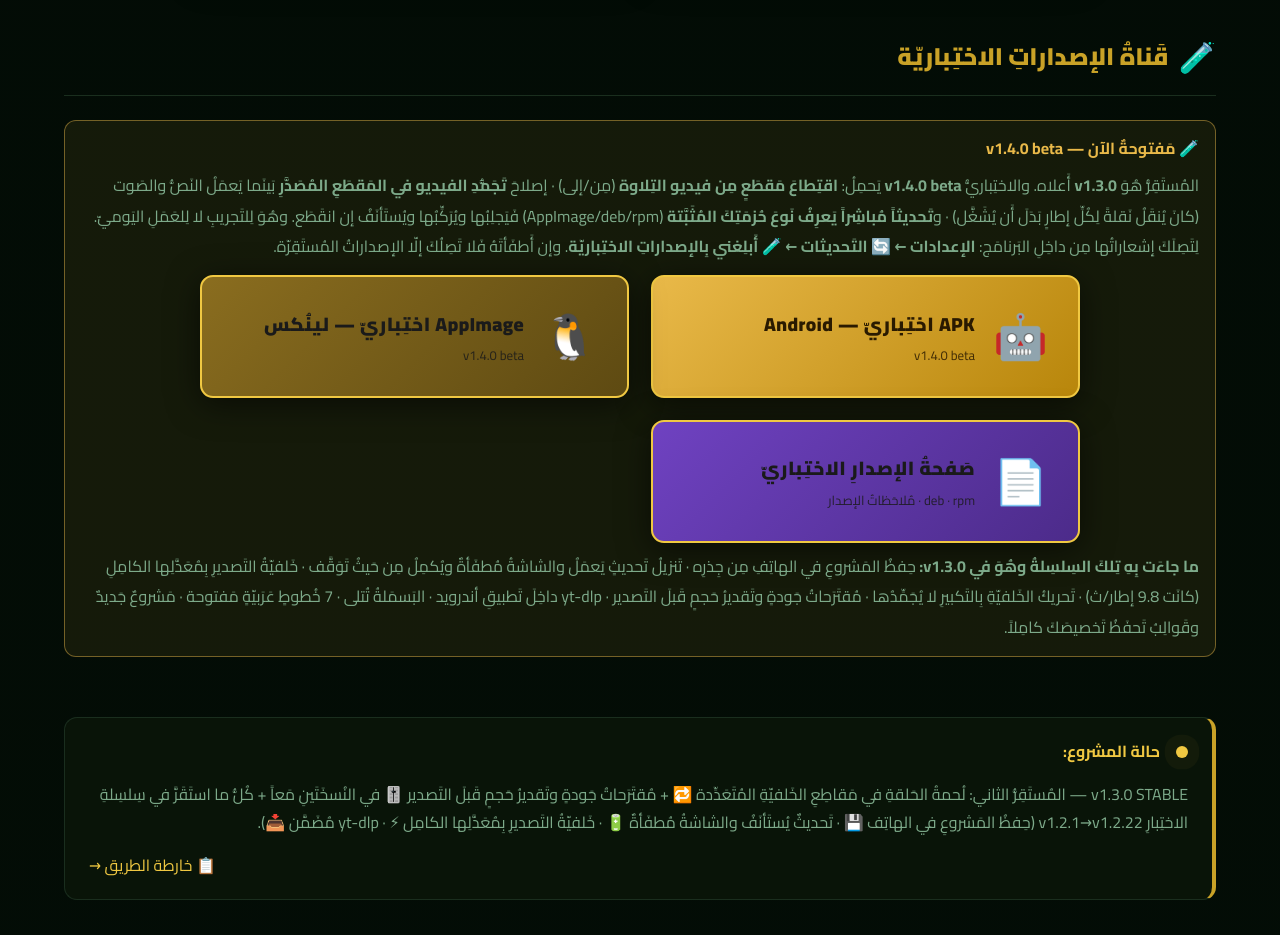
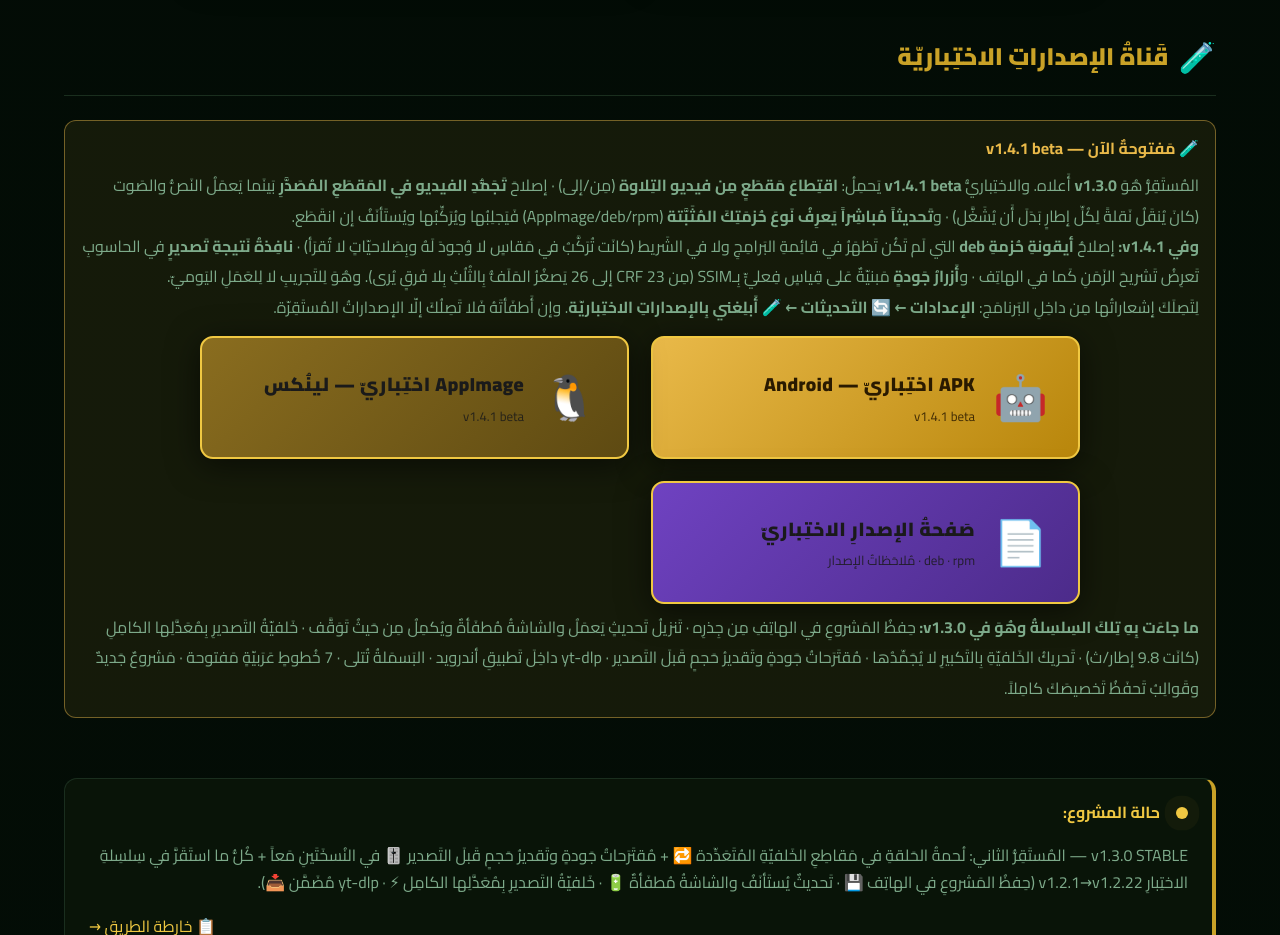
Before and after one commit to SalehGNUTUX/GT-SIRM, a plain HTML site: page index.html in a window 1280 px wide. Shown: the part 1600-2535 px from the top of the page. Drawn offline with Linux system fonts and the light colour scheme; a web font is replaced by a local one.

Commit message:
docs(site): قَناةُ الاختِبارِ عَلى v1.4.1 beta — والمُستَقِرُّ v1.3.0 عُنواناً كَما هو

```diff
--- a/index.html
+++ b/index.html
@@ -354,35 +354,40 @@
   <div class="section">
     <h2 class="section-title"><span class="icon">🧪</span>قَناةُ الإصداراتِ الاختِباريّة</h2>
     <div style="background:rgba(233,185,73,.08);border:1px solid rgba(233,185,73,.45);border-radius:12px;padding:14px 16px;margin-bottom:16px">
-      <p style="margin:0 0 8px;color:#e9b949;font-weight:700">🧪 مَفتوحةٌ الآن — v1.4.0 beta</p>
+      <p style="margin:0 0 8px;color:#e9b949;font-weight:700">🧪 مَفتوحةٌ الآن — v1.4.1 beta</p>
       <p style="margin:0;color:var(--t2);line-height:1.9">
-        المُستَقِرُّ هُوَ <b>v1.3.0</b> أَعلاه. والاختِباريُّ <b>v1.4.0 beta</b>
+        المُستَقِرُّ هُوَ <b>v1.3.0</b> أَعلاه. والاختِباريُّ <b>v1.4.1 beta</b>
         يَحمِلُ: <b>اقتِطاعَ مَقطَعٍ مِن فيديو التِلاوة</b> (مِن/إلى) ·
         إصلاحَ <b>تَجَمُّدِ الفيديو في المَقطَعِ المُصَدَّرِ</b> بَينَما يَعمَلُ النَصُّ
         والصَوت (كانَ يُنقَلُ نَقلةً لِكُلِّ إطارٍ بَدَلَ أَن يُشَغَّل) ·
         و<b>تَحديثاً مُباشِراً يَعرِفُ نَوعَ حُزمَتِكَ المُثَبَّتة</b> (AppImage/deb/rpm)
         فَيَجلِبُها ويُرَكِّبُها ويُستَأنَفُ إن انقَطَع.
+        <br><b>وفي v1.4.1:</b> إصلاحُ <b>أيقونةِ حُزمةِ deb</b> التي لَم تَكُن تَظهَرُ
+        في قائِمةِ البَرامِجِ ولا في الشَريط (كانَت تُرَكَّبُ في مَقاسٍ لا وُجودَ لَهُ
+        وبِصَلاحيّاتٍ لا تُقرَأ) · <b>نافِذةُ نَتيجةِ تَصديرٍ</b> في الحاسوبِ تَعرِضُ
+        تَشريحَ الزَمَنِ كَما في الهاتِف · و<b>أَزرارُ جَودةٍ</b> مَبنيّةٌ عَلى قِياسٍ
+        فِعليٍّ بِـSSIM (مِن CRF 23 إلى 26 يَصغُرُ المَلَفُّ بِالثُلُثِ بِلا فَرقٍ يُرى).
         وهُوَ لِلتَجريبِ لا لِلعَمَلِ اليَوميّ.
         <br>لِتَصِلَكَ إشعاراتُها مِن داخِلِ البَرنامَج:
         <b>الإعدادات ← 🔄 التَحديثات ← 🧪 أَبلِغني بِالإصداراتِ الاختِباريّة</b>.
         وإن أَطفَأتَهُ فَلا تَصِلُكَ إلّا الإصداراتُ المُستَقِرّة.
       </p>
       <div class="hero-cta" style="margin-top:14px">
-        <a href="https://github.com/SalehGNUTUX/GT-SIRM/releases/download/v1.4.0-beta/GT-SIRM-1.4.0-beta.apk" class="hero-btn hero-btn-desktop" target="_blank" rel="noopener" style="background:linear-gradient(135deg,#e9b949,#b8860b);color:#2a1a00">
+        <a href="https://github.com/SalehGNUTUX/GT-SIRM/releases/download/v1.4.1-beta/GT-SIRM-1.4.1-beta.apk" class="hero-btn hero-btn-desktop" target="_blank" rel="noopener" style="background:linear-gradient(135deg,#e9b949,#b8860b);color:#2a1a00">
           <span class="hero-btn-icon">🤖</span>
           <span class="hero-btn-text">
             <strong>APK اختِباريّ — Android</strong>
-            <small>v1.4.0 beta</small>
+            <small>v1.4.1 beta</small>
           </span>
         </a>
-        <a href="https://github.com/SalehGNUTUX/GT-SIRM/releases/download/v1.4.0-beta/GT-SIRM-1.4.0-beta.AppImage" class="hero-btn hero-btn-desktop" target="_blank" rel="noopener" style="background:linear-gradient(135deg,#8a6d1f,#5e4a12)">
+        <a href="https://github.com/SalehGNUTUX/GT-SIRM/releases/download/v1.4.1-beta/GT-SIRM-1.4.1-beta.AppImage" class="hero-btn hero-btn-desktop" target="_blank" rel="noopener" style="background:linear-gradient(135deg,#8a6d1f,#5e4a12)">
           <span class="hero-btn-icon">🐧</span>
           <span class="hero-btn-text">
             <strong>AppImage اختِباريّ — لينُكس</strong>
-            <small>v1.4.0 beta</small>
+            <small>v1.4.1 beta</small>
           </span>
         </a>
-        <a href="https://github.com/SalehGNUTUX/GT-SIRM/releases/tag/v1.4.0-beta" class="hero-btn hero-btn-desktop" target="_blank" rel="noopener" style="background:linear-gradient(135deg,#6f42c1,#4c2b8a)">
+        <a href="https://github.com/SalehGNUTUX/GT-SIRM/releases/tag/v1.4.1-beta" class="hero-btn hero-btn-desktop" target="_blank" rel="noopener" style="background:linear-gradient(135deg,#6f42c1,#4c2b8a)">
           <span class="hero-btn-icon">📄</span>
           <span class="hero-btn-text">
             <strong>صَفحةُ الإصدارِ الاختِباريّ</strong>
```
